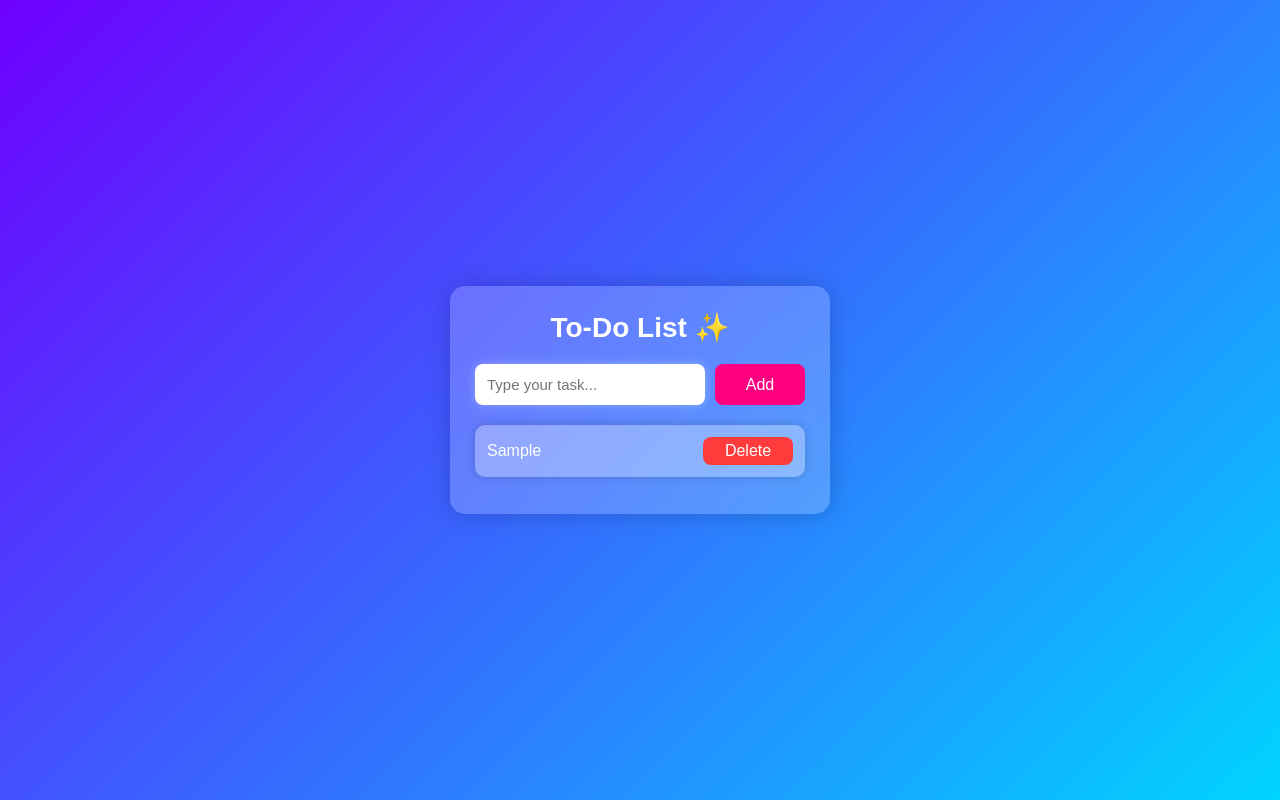
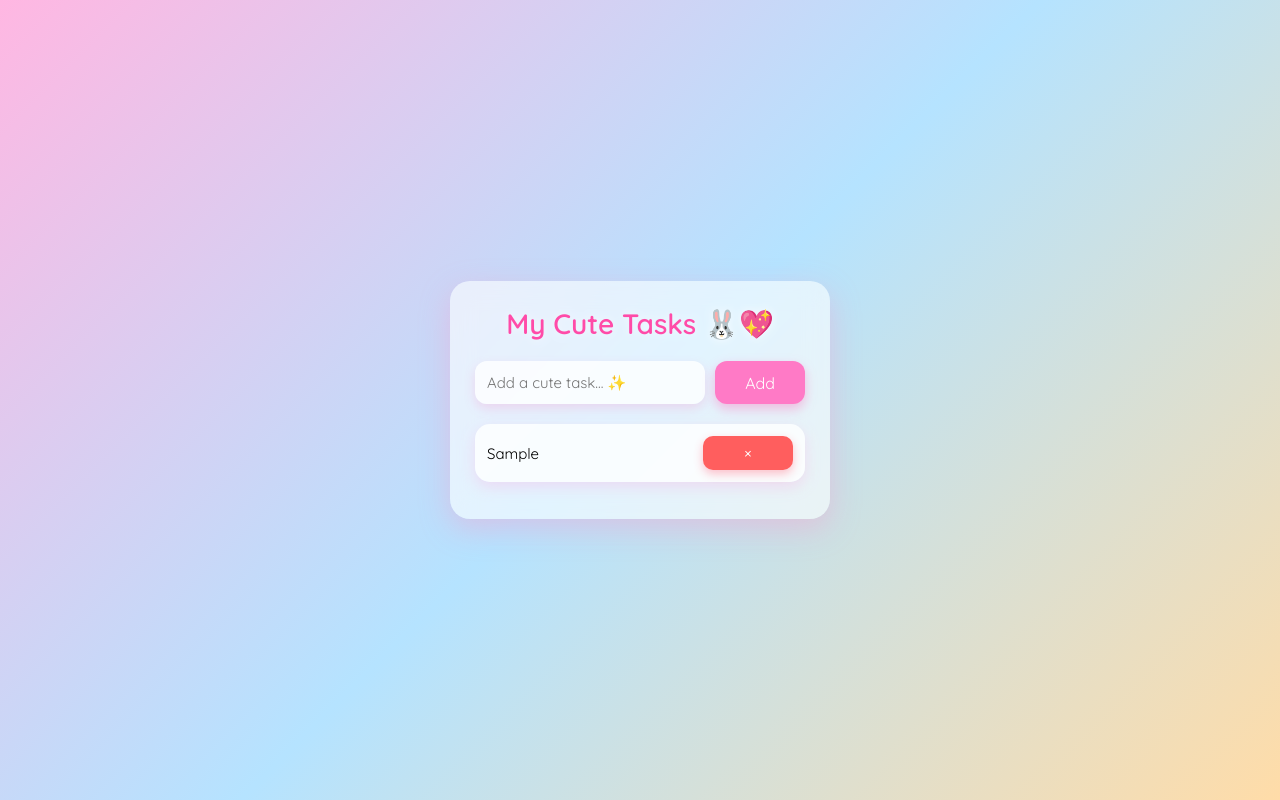
Before and after one commit to fakharabbasbhatti/Ruf-Project, a plain HTML site: page Pratcies.html in a window 1280 px wide. Both pictures are taken after typing "Sample" into the empty fields and a click on the button "Add". Drawn offline with Linux system fonts and the light colour scheme.

Commit message:
two good

```diff
--- a/Pratcies.html
+++ b/Pratcies.html
@@ -3,47 +3,58 @@
 <head>
 <meta charset="UTF-8">
 <meta name="viewport" content="width=device-width, initial-scale=1.0">
-<title>Stylish To-Do List</title>
+<title>Cute To-Do List 💖✨</title>
 
 <style>
+    @import url('https://fonts.googleapis.com/css2?family=Quicksand:wght@400;600&display=swap');
+
     * {
         margin: 0;
         padding: 0;
         box-sizing: border-box;
-        font-family: 'Poppins', sans-serif;
+        font-family: "Quicksand", sans-serif;
     }
 
     body {
         height: 100vh;
-        background: linear-gradient(135deg, #6e00ff, #00d4ff);
+        background: linear-gradient(135deg, #ffb7e2, #b5e3ff, #ffdca8);
         display: flex;
         justify-content: center;
         align-items: center;
         padding: 20px;
+        animation: bgMove 8s infinite alternate ease-in-out;
+    }
+
+    @keyframes bgMove {
+        0% { background-position: left; }
+        100% { background-position: right; }
     }
 
     .container {
         width: 380px;
-        background: rgba(255, 255, 255, 0.2);
+        background: rgba(255, 255, 255, 0.6);
+        border-radius: 20px;
+        padding: 25px;
         backdrop-filter: blur(12px);
-        padding: 25px;
-        border-radius: 15px;
-        box-shadow: 0 0 25px rgba(0,0,0,0.2);
-        animation: fadeIn 0.7s ease;
+        box-shadow: 0 10px 30px rgba(255, 150, 200, 0.4);
+        animation: pop 0.6s ease;
     }
 
-    @keyframes fadeIn {
-        from { opacity: 0; transform: scale(0.98); }
-        to { opacity: 1; transform: scale(1); }
+    @keyframes pop {
+        0% { transform: scale(0.9); opacity: 0; }
+        100% { transform: scale(1); opacity: 1; }
     }
 
     h1 {
         text-align: center;
-        color: #fff;
+        color: #ff4ba8;
+        font-size: 28px;
         margin-bottom: 20px;
-        font-size: 28px;
+        font-weight: 600;
+        text-shadow: 0 0 10px #ffffffaa;
     }
 
+    /* Input Box */
     .input-box {
         display: flex;
         gap: 10px;
@@ -54,67 +65,78 @@
         flex: 1;
         padding: 12px;
         border: none;
-        border-radius: 8px;
+        border-radius: 12px;
         outline: none;
         font-size: 15px;
-        box-shadow: 0 0 10px rgba(255,255,255,0.3);
+        background: #ffffffcc;
+        box-shadow: 0 5px 12px rgba(255, 100, 180, 0.2);
     }
 
     button {
         width: 90px;
         border: none;
-        background: #ff0080;
+        background: #ff7ac6;
         color: #fff;
-        border-radius: 8px;
+        border-radius: 12px;
         font-size: 16px;
         cursor: pointer;
         transition: .3s;
+        box-shadow: 0 5px 12px rgba(255, 100, 180, 0.4);
     }
 
     button:hover {
-        background: #d6006e;
-        transform: scale(1.05);
+        background: #ff4ba8;
+        transform: scale(1.08);
     }
 
+    /* Task List */
     ul {
         list-style: none;
     }
 
     li {
-        background: rgba(255,255,255,0.3);
+        background: #ffffffcc;
         padding: 12px;
-        border-radius: 10px;
+        border-radius: 15px;
         margin-bottom: 12px;
         display: flex;
         justify-content: space-between;
         align-items: center;
-        color: #fff;
-        font-size: 16px;
-        box-shadow: 0 0 10px rgba(0,0,0,0.2);
+        font-size: 15px;
+        animation: fade 0.4s ease;
+        box-shadow: 0 5px 15px rgba(255, 160, 220, 0.3);
         transition: .3s;
     }
 
+    @keyframes fade {
+        from { opacity: 0; transform: translateY(10px); }
+        to { opacity: 1; transform: translateY(0); }
+    }
+
     li:hover {
-        transform: scale(1.02);
+        transform: scale(1.03);
     }
 
     li.completed {
         text-decoration: line-through;
-        opacity: 0.6;
+        opacity: 0.5;
+        background: #ffe4f3;
     }
 
     .delete-btn {
-        background: #ff3b3b;
+        background: #ff5e5e;
         border: none;
-        padding: 5px 12px;
+        padding: 7px 12px;
         color: #fff;
-        border-radius: 8px;
+        border-radius: 10px;
         cursor: pointer;
         transition: .3s;
+        box-shadow: 0 4px 10px rgba(255, 50, 80, 0.3);
     }
 
     .delete-btn:hover {
-        background: #d60000;
+        background: #ff2f2f;
+        transform: scale(1.1);
     }
 </style>
 </head>
@@ -122,10 +144,10 @@
 <body>
 
 <div class="container">
-    <h1>To-Do List ✨</h1>
+    <h1>My Cute Tasks 🐰💖</h1>
 
     <div class="input-box">
-        <input type="text" id="task-input" placeholder="Type your task...">
+        <input type="text" id="task-input" placeholder="Add a cute task... ✨">
         <button onclick="addTask()">Add</button>
     </div>
 
@@ -138,14 +160,14 @@ function addTask() {
     let taskText = input.value.trim();
 
     if (taskText === "") {
-        alert("Please enter a task!");
+        alert("Please type something cute! 💕");
         return;
     }
 
     let li = document.createElement("li");
     li.innerHTML = `
         <span onclick="toggleTask(this)">${taskText}</span>
-        <button class="delete-btn" onclick="deleteTask(this)">Delete</button>
+        <button class="delete-btn" onclick="deleteTask(this)">×</button>
     `;
 
     document.getElementById("task-list").appendChild(li);
```
